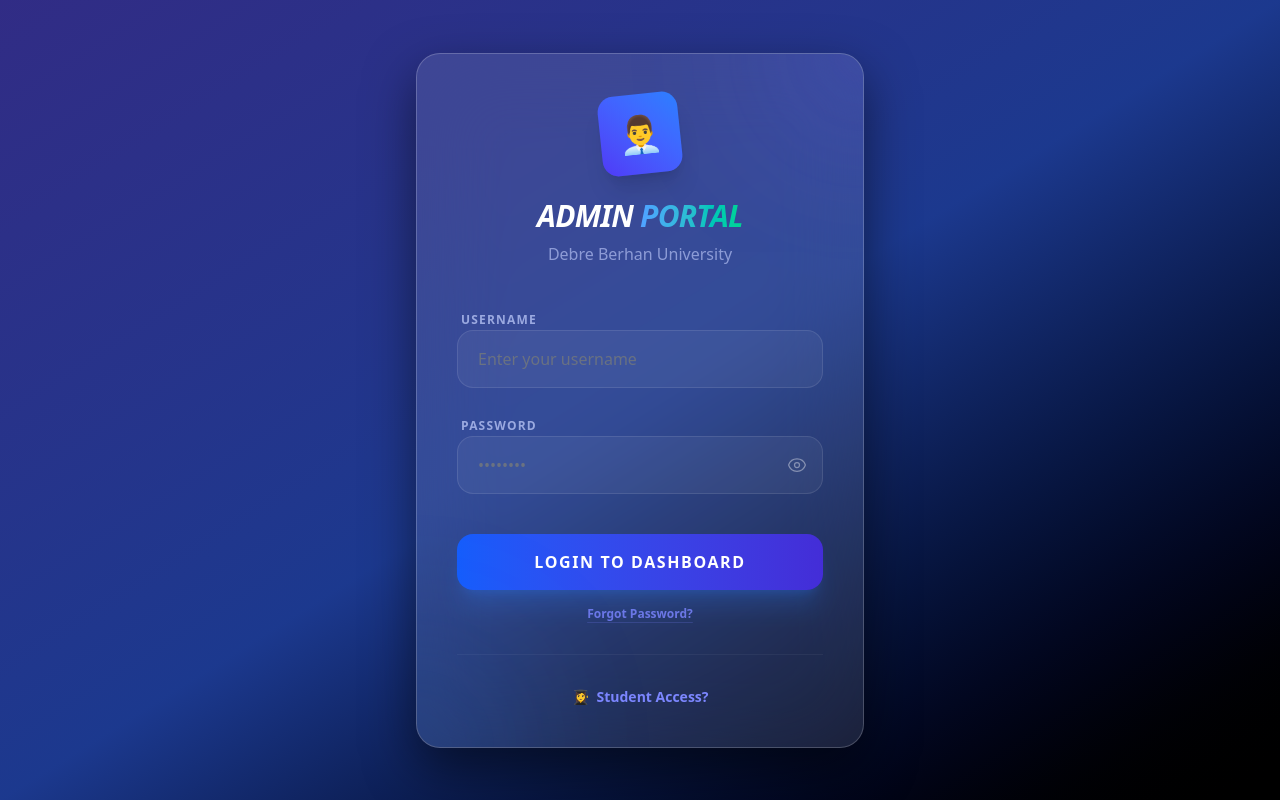
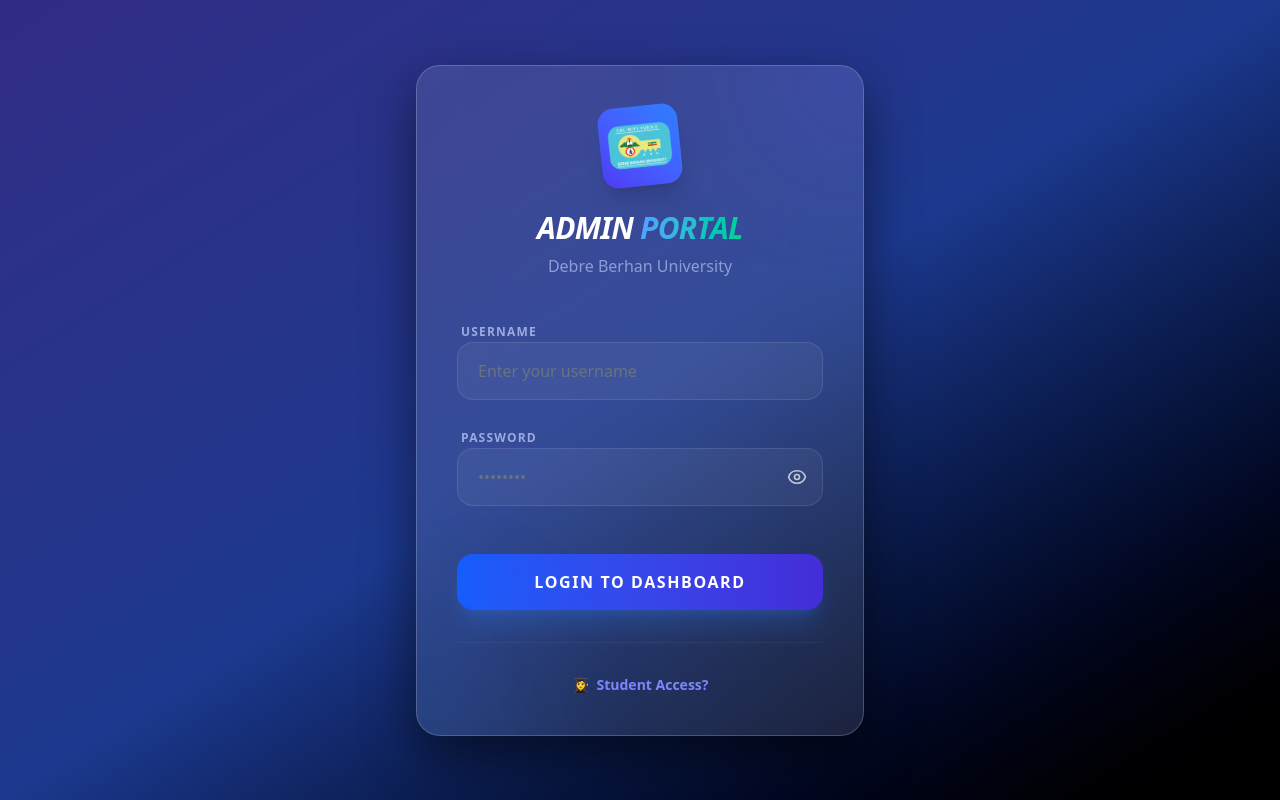
Before and after one commit to awokedersie/Student-Clearance, a React (Vite) app in the folder client/: page /admin/login in a window 1280 px wide. Built offline with nearby package versions, Linux system fonts and the light colour scheme.

Commit message:
Refine login UI: official logo, fixed icon visibility, and removed admin forgot password

```diff
--- a/client/src/components/admin/AdminLogin.tsx
+++ b/client/src/components/admin/AdminLogin.tsx
@@ -1,5 +1,5 @@
 import React, { useState } from 'react';
-import { useNavigate, Link } from 'react-router-dom';
+import { useNavigate } from 'react-router-dom';
 import axios from 'axios';
 import '../../styles/admin.css';
 
@@ -41,7 +41,7 @@
 
                     <div className="admin-login-header">
                         <div className="admin-logo-badge">
-                            <span className="text-4xl text-white">👨‍💼</span>
+                            <img src="/logo.png" className="w-full h-full object-contain p-2" alt="DBU Logo" />
                         </div>
                         <h1 className="admin-login-title">
                             ADMIN <span className="text-transparent bg-clip-text bg-gradient-to-r from-blue-400 to-emerald-400">PORTAL</span>
@@ -82,15 +82,15 @@
                                 <button
                                     type="button"
                                     onClick={() => setShowPassword(!showPassword)}
-                                    className="absolute right-4 top-1/2 -translate-y-1/2 text-white/40 hover:text-white/80 transition-colors focus:outline-none"
+                                    className="absolute right-4 top-1/2 -translate-y-1/2 text-white/70 hover:text-white transition-colors focus:outline-none"
                                     title={showPassword ? "Hide password" : "Show password"}
                                 >
                                     {showPassword ? (
-                                        <svg xmlns="http://www.w3.org/2000/svg" fill="none" viewBox="0 0 24 24" strokeWidth={1.5} stroke="currentColor" className="w-5 h-5">
+                                        <svg xmlns="http://www.w3.org/2000/svg" fill="none" viewBox="0 0 24 24" strokeWidth={2} stroke="currentColor" className="w-5 h-5">
                                             <path strokeLinecap="round" strokeLinejoin="round" d="M3.98 8.223A10.477 10.477 0 0 0 1.934 12C3.226 16.338 7.244 19.5 12 19.5c.993 0 1.953-.138 2.863-.395M6.228 6.228A10.451 10.451 0 0 1 12 4.5c4.756 0 8.773 3.162 10.065 7.498a10.522 10.522 0 0 1-4.293 5.774M6.228 6.228 3 3m3.228 3.228 3.65 3.65m7.894 7.894L21 21m-3.228-3.228-3.65-3.65m0 0a3 3 0 1 0-4.243-4.243m4.242 4.242L9.88 9.88" />
                                         </svg>
                                     ) : (
-                                        <svg xmlns="http://www.w3.org/2000/svg" fill="none" viewBox="0 0 24 24" strokeWidth={1.5} stroke="currentColor" className="w-5 h-5">
+                                        <svg xmlns="http://www.w3.org/2000/svg" fill="none" viewBox="0 0 24 24" strokeWidth={2} stroke="currentColor" className="w-5 h-5">
                                             <path strokeLinecap="round" strokeLinejoin="round" d="M2.036 12.322a1.012 1.012 0 0 1 0-.639C3.423 7.51 7.36 4.5 12 4.5c4.638 0 8.573 3.007 9.963 7.178.07.207.07.431 0 .639C20.577 16.49 16.64 19.5 12 19.5c-4.638 0-8.573-3.007-9.963-7.178Z" />
                                             <path strokeLinecap="round" strokeLinejoin="round" d="M15 12a3 3 0 1 1-6 0 3 3 0 0 1 6 0Z" />
                                         </svg>
@@ -99,7 +99,7 @@
                             </div>
                         </div>
 
-                        <div className="flex flex-col gap-4">
+                        <div className="flex flex-col gap-4 pt-2">
                             <button
                                 type="submit"
                                 disabled={loading}
@@ -114,13 +114,6 @@
                                     <span>Login to Dashboard</span>
                                 )}
                             </button>
-
-                            <Link
-                                to="/forgot-password"
-                                className="text-xs font-bold text-indigo-400/80 hover:text-indigo-300 text-center transition-all underline decoration-indigo-400/20 underline-offset-4"
-                            >
-                                Forgot Password?
-                            </Link>
                         </div>
                     </form>
 
--- a/client/src/components/common/ForgotPassword.tsx
+++ b/client/src/components/common/ForgotPassword.tsx
@@ -88,7 +88,7 @@
                 <div className="login-card">
                     <div className="text-center mb-10">
                         <div className="logo-container">
-                            🛡️
+                            <img src="/logo.png" className="w-full h-full object-contain p-2" alt="DBU Logo" />
                         </div>
                         <h2 className="login-title">Account Recovery</h2>
                         <p className="login-subtitle">Reset your account password securely</p>
@@ -178,14 +178,14 @@
                                         <button
                                             type="button"
                                             onClick={() => setShowNewPassword(!showNewPassword)}
-                                            className="absolute right-4 top-1/2 -translate-y-1/2 text-white/40 hover:text-white/80 transition-colors focus:outline-none"
+                                            className="absolute right-4 top-1/2 -translate-y-1/2 text-white/70 hover:text-white transition-colors focus:outline-none"
                                         >
                                             {showNewPassword ? (
-                                                <svg xmlns="http://www.w3.org/2000/svg" fill="none" viewBox="0 0 24 24" strokeWidth={1.5} stroke="currentColor" className="w-5 h-5">
+                                                <svg xmlns="http://www.w3.org/2000/svg" fill="none" viewBox="0 0 24 24" strokeWidth={2} stroke="currentColor" className="w-5 h-5">
                                                     <path strokeLinecap="round" strokeLinejoin="round" d="M3.98 8.223A10.477 10.477 0 0 0 1.934 12C3.226 16.338 7.244 19.5 12 19.5c.993 0 1.953-.138 2.863-.395M6.228 6.228A10.451 10.451 0 0 1 12 4.5c4.756 0 8.773 3.162 10.065 7.498a10.522 10.522 0 0 1-4.293 5.774M6.228 6.228 3 3m3.228 3.228 3.65 3.65m7.894 7.894L21 21m-3.228-3.228-3.65-3.65m0 0a3 3 0 1 0-4.243-4.243m4.242 4.242L9.88 9.88" />
                                                 </svg>
                                             ) : (
-                                                <svg xmlns="http://www.w3.org/2000/svg" fill="none" viewBox="0 0 24 24" strokeWidth={1.5} stroke="currentColor" className="w-5 h-5">
+                                                <svg xmlns="http://www.w3.org/2000/svg" fill="none" viewBox="0 0 24 24" strokeWidth={2} stroke="currentColor" className="w-5 h-5">
                                                     <path strokeLinecap="round" strokeLinejoin="round" d="M2.036 12.322a1.012 1.012 0 0 1 0-.639C3.423 7.51 7.36 4.5 12 4.5c4.638 0 8.573 3.007 9.963 7.178.07.207.07.431 0 .639C20.577 16.49 16.64 19.5 12 19.5c-4.638 0-8.573-3.007-9.963-7.178Z" />
                                                     <path strokeLinecap="round" strokeLinejoin="round" d="M15 12a3 3 0 1 1-6 0 3 3 0 0 1 6 0Z" />
                                                 </svg>
@@ -207,14 +207,14 @@
                                         <button
                                             type="button"
                                             onClick={() => setShowConfirmPassword(!showConfirmPassword)}
-                                            className="absolute right-4 top-1/2 -translate-y-1/2 text-white/40 hover:text-white/80 transition-colors focus:outline-none"
+                                            className="absolute right-4 top-1/2 -translate-y-1/2 text-white/70 hover:text-white transition-colors focus:outline-none"
                                         >
                                             {showConfirmPassword ? (
-                                                <svg xmlns="http://www.w3.org/2000/svg" fill="none" viewBox="0 0 24 24" strokeWidth={1.5} stroke="currentColor" className="w-5 h-5">
+                                                <svg xmlns="http://www.w3.org/2000/svg" fill="none" viewBox="0 0 24 24" strokeWidth={2} stroke="currentColor" className="w-5 h-5">
                                                     <path strokeLinecap="round" strokeLinejoin="round" d="M3.98 8.223A10.477 10.477 0 0 0 1.934 12C3.226 16.338 7.244 19.5 12 19.5c.993 0 1.953-.138 2.863-.395M6.228 6.228A10.451 10.451 0 0 1 12 4.5c4.756 0 8.773 3.162 10.065 7.498a10.522 10.522 0 0 1-4.293 5.774M6.228 6.228 3 3m3.228 3.228 3.65 3.65m7.894 7.894L21 21m-3.228-3.228-3.65-3.65m0 0a3 3 0 1 0-4.243-4.243m4.242 4.242L9.88 9.88" />
                                                 </svg>
                                             ) : (
-                                                <svg xmlns="http://www.w3.org/2000/svg" fill="none" viewBox="0 0 24 24" strokeWidth={1.5} stroke="currentColor" className="w-5 h-5">
+                                                <svg xmlns="http://www.w3.org/2000/svg" fill="none" viewBox="0 0 24 24" strokeWidth={2} stroke="currentColor" className="w-5 h-5">
                                                     <path strokeLinecap="round" strokeLinejoin="round" d="M2.036 12.322a1.012 1.012 0 0 1 0-.639C3.423 7.51 7.36 4.5 12 4.5c4.638 0 8.573 3.007 9.963 7.178.07.207.07.431 0 .639C20.577 16.49 16.64 19.5 12 19.5c-4.638 0-8.573-3.007-9.963-7.178Z" />
                                                     <path strokeLinecap="round" strokeLinejoin="round" d="M15 12a3 3 0 1 1-6 0 3 3 0 0 1 6 0Z" />
                                                 </svg>
--- a/client/src/components/student/StudentLogin.tsx
+++ b/client/src/components/student/StudentLogin.tsx
@@ -49,7 +49,7 @@
                         {/* Logo/Identity Area - Now Inside Container */}
                         <div className="text-center mb-10">
                             <div className="logo-container">
-                                🎓
+                                <img src="/logo.png" className="w-full h-full object-contain p-2" alt="DBU Logo" />
                             </div>
                             <h1 className="login-title">
                                 STUDENT <span className="text-transparent bg-clip-text bg-gradient-to-r from-blue-400 to-emerald-400">PORTAL</span>
@@ -94,15 +94,15 @@
                                     <button
                                         type="button"
                                         onClick={() => setShowPassword(!showPassword)}
-                                        className="absolute right-4 top-1/2 -translate-y-1/2 text-white/40 hover:text-white/80 transition-colors focus:outline-none"
+                                        className="absolute right-4 top-1/2 -translate-y-1/2 text-white/70 hover:text-white transition-colors focus:outline-none"
                                         title={showPassword ? "Hide password" : "Show password"}
                                     >
                                         {showPassword ? (
-                                            <svg xmlns="http://www.w3.org/2000/svg" fill="none" viewBox="0 0 24 24" strokeWidth={1.5} stroke="currentColor" className="w-5 h-5">
+                                            <svg xmlns="http://www.w3.org/2000/svg" fill="none" viewBox="0 0 24 24" strokeWidth={2} stroke="currentColor" className="w-5 h-5">
                                                 <path strokeLinecap="round" strokeLinejoin="round" d="M3.98 8.223A10.477 10.477 0 0 0 1.934 12C3.226 16.338 7.244 19.5 12 19.5c.993 0 1.953-.138 2.863-.395M6.228 6.228A10.451 10.451 0 0 1 12 4.5c4.756 0 8.773 3.162 10.065 7.498a10.522 10.522 0 0 1-4.293 5.774M6.228 6.228 3 3m3.228 3.228 3.65 3.65m7.894 7.894L21 21m-3.228-3.228-3.65-3.65m0 0a3 3 0 1 0-4.243-4.243m4.242 4.242L9.88 9.88" />
                                             </svg>
                                         ) : (
-                                            <svg xmlns="http://www.w3.org/2000/svg" fill="none" viewBox="0 0 24 24" strokeWidth={1.5} stroke="currentColor" className="w-5 h-5">
+                                            <svg xmlns="http://www.w3.org/2000/svg" fill="none" viewBox="0 0 24 24" strokeWidth={2} stroke="currentColor" className="w-5 h-5">
                                                 <path strokeLinecap="round" strokeLinejoin="round" d="M2.036 12.322a1.012 1.012 0 0 1 0-.639C3.423 7.51 7.36 4.5 12 4.5c4.638 0 8.573 3.007 9.963 7.178.07.207.07.431 0 .639C20.577 16.49 16.64 19.5 12 19.5c-4.638 0-8.573-3.007-9.963-7.178Z" />
                                                 <path strokeLinecap="round" strokeLinejoin="round" d="M15 12a3 3 0 1 1-6 0 3 3 0 0 1 6 0Z" />
                                             </svg>
```
